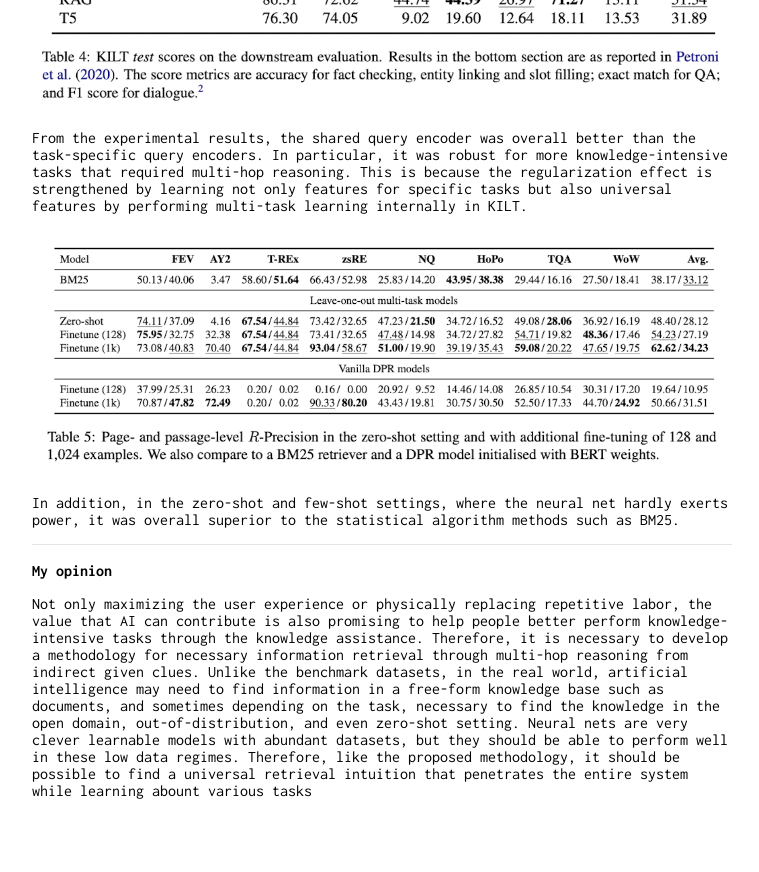
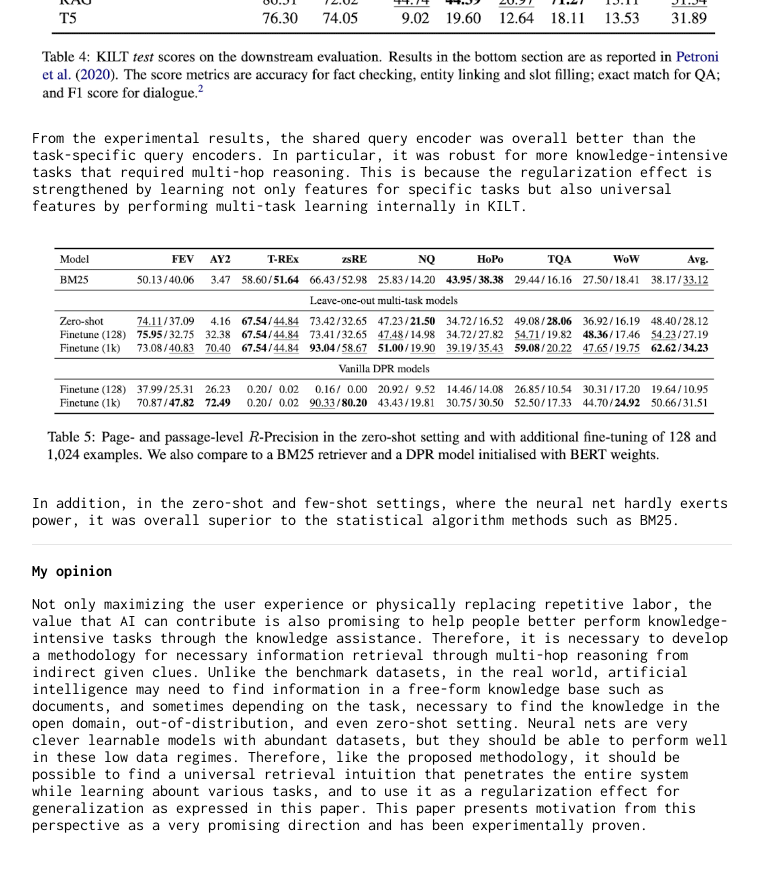
Before and after one commit to minbeomkim/minbeomkim.github.io, a Jekyll site: the page built from post-Multi-Task-Retrieval-for-Knowledge-Intensive-Tasks.md, in a window 1280 px wide and 900 px high, scrolled down 1150 px. Shown: the top 872 px of the window, without its empty margins (258-1017 px from the left). Built offline with Jekyll 4.4.1, drawn with Linux system fonts in a browser that asks for light colours; our own code applies the rules of GitHub Pages for plain Markdown files.

Commit message:
Update post-Multi-Task-Retrieval-for-Knowledge-Intensive-Tasks.md

```diff
--- a/post-Multi-Task-Retrieval-for-Knowledge-Intensive-Tasks.md
+++ b/post-Multi-Task-Retrieval-for-Knowledge-Intensive-Tasks.md
@@ -28,7 +28,7 @@
 ---
 **My opinion**
 
-Not only maximizing the user experience or physically replacing repetitive labor, the value that AI can contribute is also promising to help people better perform knowledge-intensive tasks through the knowledge assistance. Therefore, it is necessary to develop a methodology for necessary information retrieval through multi-hop reasoning from indirect given clues. Unlike the benchmark datasets, in the real world, artificial intelligence may need to find information in a free-form knowledge base such as documents, and sometimes depending on the task, necessary to find the knowledge in the open domain, out-of-distribution, and even zero-shot setting. Neural nets are very clever learnable models with abundant datasets, but they should be able to perform well in these low data regimes. Therefore, like the proposed methodology, it should be possible to find a universal retrieval intuition that penetrates the entire system while learning abount various tasks
+Not only maximizing the user experience or physically replacing repetitive labor, the value that AI can contribute is also promising to help people better perform knowledge-intensive tasks through the knowledge assistance. Therefore, it is necessary to develop a methodology for necessary information retrieval through multi-hop reasoning from indirect given clues. Unlike the benchmark datasets, in the real world, artificial intelligence may need to find information in a free-form knowledge base such as documents, and sometimes depending on the task, necessary to find the knowledge in the open domain, out-of-distribution, and even zero-shot setting. Neural nets are very clever learnable models with abundant datasets, but they should be able to perform well in these low data regimes. Therefore, like the proposed methodology, it should be possible to find a universal retrieval intuition that penetrates the entire system while learning abount various tasks, and to use it as a regularization effect for generalization as expressed in this paper. This paper presents motivation from this perspective as a very promising direction and has been experimentally proven.
 
 
 <br/>
```
